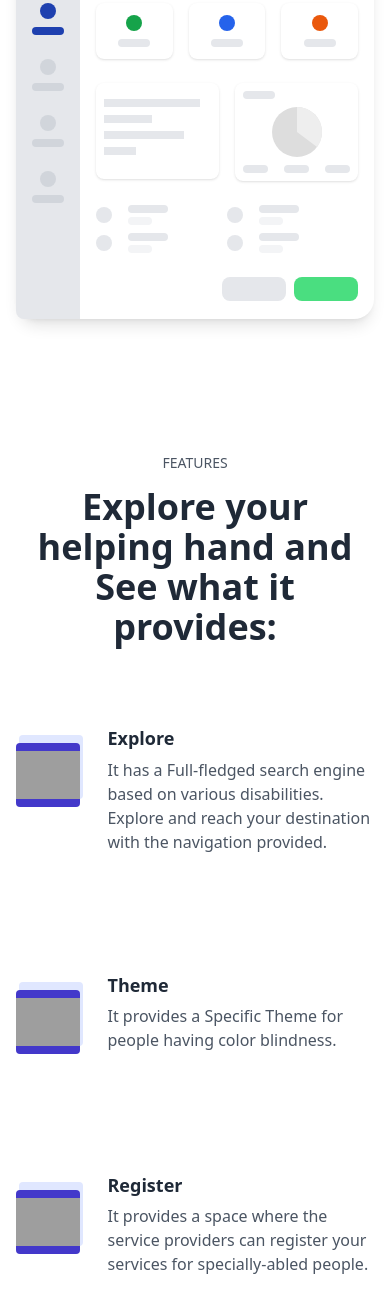
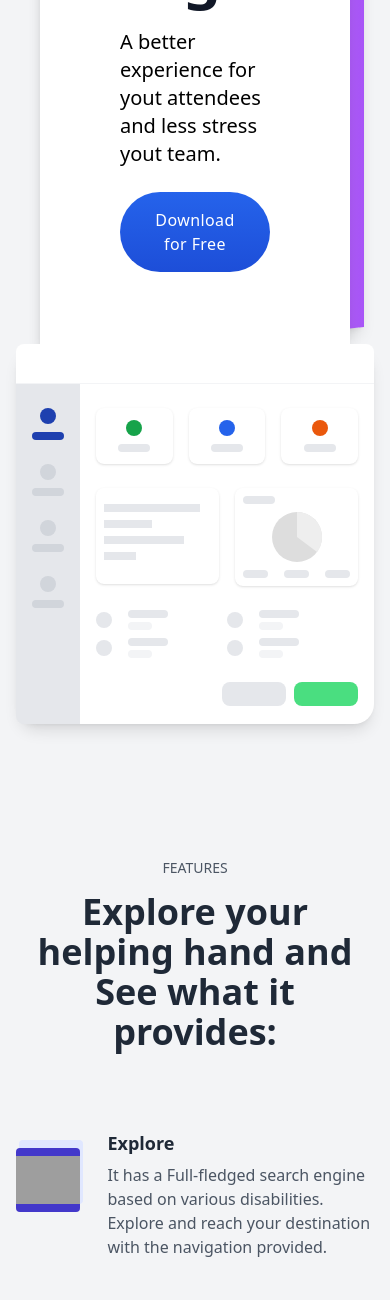
Before and after one commit to RyanWalker277/HelpU, a Django app: page / in a window 390 px wide; the page is wider, and only the part inside the window is pictured. Shown: the part 512-1812 px from the top of that part. Run offline with Django 4.2, Linux system fonts and the light colour scheme; some libraries are stand-ins or nearby versions; grey boxes are pictures that could not be loaded.

Commit message:
changed hero section

```diff
--- a/Templates/index.html
+++ b/Templates/index.html
@@ -17,56 +17,75 @@
         <script src="https://cdnjs.cloudflare.com/ajax/libs/OwlCarousel2/2.0.0-beta.3/owl.carousel.min.js"></script>
     </head>
     <body>
-        <!-- component -->
-        <div class="font-sans bg-white flex flex-col min-h-screen w-full">
-            <div>
-                <div class="px-4 py-4">
-                    <div class="w-full md:max-w-6xl md:mx-auto md:flex md:items-center md:justify-between">
-                        <div>
-                            <a href="/" class="inline-block py-2 text-gray-800 text-2xl font-bold">HelpU.</a>
+        <div class="min-h-screen min-w-full bg-gray-100 flex flex-col justify-center p-10">
+            <div class="relative w-full max-w-full lg:max-w-6xl xl:max-w-screen-2xl mx-auto">
+                <div class="absolute inset-0 -mr-3.5 bg-gradient-to-r from-red-100 to-purple-500 shadow-lg transform -skew-y-6 sm:skew-y-0 sm:rotate-3 sm:rounded-3xl">
                 </div>
-                        <div>
-                            <div class="hidden md:block">
+                <div class="relative bg-white shadow-lg sm:rounded-3xl">
+                    <div class="flex items-center justify-start pt-6 pl-6">
+                        <span class="w-3 h-3 bg-red-400 rounded-full mr-2"></span>
+                        <span class="w-3 h-3 bg-yellow-400 rounded-full mr-2"></span>
+                        <span class="w-3 h-3 bg-green-400 rounded-full mr-2"></span>
+                    </div>
+                    <div class="px-20 py-6">
+                        <!-- nav -->
+                        <div class="flex items-center justify-between">
+                            <div class="flex items-center justify-center">
+                                <a href="/"><div class="flex items-center justify-center text-3xl font-bold text-true-gray-800">HelpU</div></a>
+                                <div class="hidden lg:flex items-center justify-center antialiased lg:ml-20 pt-1">
                                     <a href="#Features"
-                                   class="inline-block py-1 md:py-4 text-gray-600 mr-6 font-bold">Features</a>
+                                       class="flex items-center justify-center mr-10 text-base text-gray-700 text-opacity-90 font-medium tracking-tight hover:text-cool-gray-600 transition duration-150 ease-in-out">
+                                        Features
+                                    </a>
                                     <a href="#Search"
-                                   class="inline-block py-1 md:py-4 text-gray-500 hover:text-gray-600 mr-6">Search</a>
+                                       class="flex items-center justify-center mr-10 text-base text-gray-700 text-opacity-90 font-medium tracking-tight hover:text-cool-gray-600 transition duration-150 ease-in-out">
+                                        Search
+                                    </a>
                                     <a href="#team"
-                                   class="inline-block py-1 md:py-4 text-gray-500 hover:text-gray-600 mr-6">Our Team</a>
+                                       class="flex items-center justify-center mr-10 text-base text-gray-700 text-opacity-90 font-medium tracking-tight hover:text-cool-gray-600 transition duration-150 ease-in-out">
+                                        Our Team
+                                    </a>
                                     <a href="#app"
-                                   class="inline-block py-1 md:py-4 text-gray-500 hover:text-gray-600 mr-6">App</a>
+                                       class="flex items-center justify-center mr-10 text-base text-gray-700 text-opacity-90 font-medium tracking-tight hover:text-cool-gray-600 transition duration-150 ease-in-out">
+                                        App
+                                    </a>
                                     <a href="#Contact"
-                                   class="inline-block py-1 md:py-4 text-gray-500 hover:text-gray-600 mr-6">Contact Us</a>
+                                       class="flex items-center justify-center mr-10 text-base text-gray-700 text-opacity-90 font-medium tracking-tight hover:text-cool-gray-600 transition duration-150 ease-in-out">
+                                        Contact Us
+                                    </a>
                                 </div>
                             </div>
-                        <div class="hidden md:block">
+                            <div class="hidden md:flex items-center justify-center">
                                 <a href="login"
-                               class="inline-block py-1 md:py-4 text-gray-500 hover:text-gray-600 mr-6">Login</a>
-                            <a href="register"
-                               class="inline-block py-2 px-4 text-gray-700 bg-white hover:bg-gray-100 rounded-lg">Sign Up</a>
+                                   class="mr-5 text-lg font-medium text-true-gray-800 hover:text-cool-gray-700 transition duration-150 ease-in-out">Login</a>
+                                <a href = "register">
+                                <button class="px-6 py-3 rounded-3xl font-medium bg-gradient-to-b from-gray-900 to-black text-white outline-none focus:outline-none hover:shadow-md hover:from-true-gray-900 transition duration-200 ease-in-out">
+                                    Sign Up
+                                </button>
+                            </a>
+                            </div>
+                        </div>
+                        <!-- /nav -->
+                        <!-- hero section -->
+                        <div class="lg:2/6 xl:w-2/4 mt-20 lg:mt-40 lg:ml-16 text-left">
+                            <div class="text-6xl font-semibold text-gray-900 leading-none">Bring all your work together</div>
+                            <div class="mt-6 text-xl font-light text-true-gray-500 antialiased">
+                                A better experience for yout attendees and less stress yout team.
+                            </div>
+                            <button class="mt-6 px-8 py-4 rounded-full font-normal tracking-wide bg-gradient-to-b from-blue-600 to-blue-700 text-white outline-none focus:outline-none hover:shadow-lg hover:from-blue-700 transition duration-200 ease-in-out">
+                                Download for Free
+                            </button>
+                        </div>
+                        <div class="mt-12 lg:mt-32 lg:ml-20 text-left">
+                        </div>
+                        <!-- /hero section -->
                     </div>
                 </div>
             </div>
-
-                <!--Hero-->
-            <div class="w-full px-6">
-                <div class="mt-8 relative rounded-lg bg-indigo-700 container mx-auto flex flex-col items-center pt-12 sm:pt-24 pb-24 sm:pb-32 md:pb-48 lg:pb-56 xl:pb-64">
-                   <img class="mr-2 lg:mr-12 mt-2 lg:mt-12 absolute right-0 top-0"  src="https://tuk-cdn.s3.amazonaws.com/can-uploader/center_aligned_with_image-svg2.svg" alt="bg"/>
-                   <img class="ml-2 lg:ml-12 mb-2 lg:mb-12 absolute bottom-0 left-0" src="https://tuk-cdn.s3.amazonaws.com/can-uploader/center_aligned_with_image-svg3.svg" alt="bg"/>
-
-                    <div class="w-11/12 sm:w-2/3 mb-5 sm:mb-10">
-                        <h1 class="text-2xl sm:text-3xl md:text-4xl lg:text-5xl xl:text-6xl text-center text-white font-bold leading-tight">Empowering the ones who never give up</h1>
         </div>
-                </div>
-                <div class="container mx-auto flex justify-center md:-mt-56 -mt-20 sm:-mt-40">
-                    <div class="relative sm:w-2/3 w-11/12">
-                        <img src="https://media.istockphoto.com/vectors/group-diverse-of-people-with-disabilities-work-together-in-office-vector-id1298415912?b=1&k=20&m=1298415912&s=170667a&w=0&h=PekU--qj5XKGUWrq2c4VxmbupvhyvasMcOTmqJE_Gzc=" alt="Sample Page" role="img"  />
-                    </div>
-                </div>
-            </div>
-
-                <!--hero end-->
-
+        <!-- component -->
+        <div class="font-sans bg-gray-100 flex flex-col min-h-screen w-full">
+            <div>
                 <div class="px-4 md:hidden">
                     <div class="-mt-10 max-w-4xl mx-auto bg-white shadow-lg relative z-20"
                          style="border-radius: 20px;">
@@ -234,8 +253,8 @@
                 <p class="text-center p-4 text-gray-600 mt-10">
                 </p>
                 <!--Features-->
-                <div id="Features">
-                    <section class="max-w-8xl mx-auto container bg-white pt-16">
+                <div id="Features" class="bg-gray-100">
+                    <section class="max-w-8xl mx-auto container pt-16">
                         <div>
                             <div role="contentinfo" class="flex items-center flex-col px-4">
                                 <p tabindex="0"
@@ -374,7 +393,7 @@
                 <!--Search End-->
                 <!--Team-->
                 <div id="team">
-                <section class="bg-white">
+                    <section class="bg-gray-100">
                         <div class="container px-6 py-10 mx-auto">
                             <h1 class="text-3xl font-semibold text-center text-gray-800 capitalize lg:text-4xl">
                                 Our Team
@@ -436,7 +455,9 @@
                                                 </path>
                                             </svg>
                                         </a>
-                                    <a href="https://github.com/ananyapunia28" class="mx-2 text-gray-600 " aria-label="Github">
+                                        <a href="https://github.com/ananyapunia28"
+                                           class="mx-2 text-gray-600 "
+                                           aria-label="Github">
                                             <svg class="w-6 h-6 fill-current"
                                                  viewBox="0 0 24 24"
                                                  fill="none"
@@ -655,7 +676,7 @@
                 </div>
                 <!--Testimonial End-->
                 <!-- Contact -->
-                <div id="Contact">
+                <div id="Contact" class="bg-gray-100">
                     <section class="text-gray-600 body-font relative">
                         <div class="container px-5 py-24 mx-auto flex sm:flex-nowrap flex-wrap">
                             <div class="lg:w-2/3 md:w-1/2 rounded-lg overflow-hidden sm:mr-10 p-10 flex items-end justify-start relative">
@@ -668,7 +689,7 @@
                                         marginwidth="0"
                                         scrolling="no"
                                         src="https://www.google.com/maps/embed?pb=!1m18!1m12!1m3!1d3497.900499429062!2d77.49697251508529!3d28.752387582370737!2m3!1f0!2f0!3f0!3m2!1i1024!2i768!4f13.1!3m3!1m2!1s0x390cf471f7307f87%3A0xa4a1095abb33f9ac!2sTBI%20KIET!5e0!3m2!1sen!2sin!4v1646922118347!5m2!1sen!2sin"></iframe>
-                            <div class="bg-white relative flex flex-wrap py-6 rounded shadow-md">
+                                <div class="relative bg-white flex flex-wrap py-6 rounded shadow-md">
                                     <div class="lg:w-1/2 px-6">
                                         <h2 class="title-font font-semibold text-gray-900 tracking-widest text-xs">
                                             ADDRESS
@@ -691,7 +712,7 @@
                                     </div>
                                 </div>
                             </div>
-                        <div class="lg:w-1/3 md:w-1/2 bg-white flex flex-col md:ml-auto w-full md:py-8 mt-8 md:mt-0">
+                            <div class="lg:w-1/3 md:w-1/2 flex flex-col md:ml-auto w-full md:py-8 mt-8 md:mt-0">
                                 <h2 class="text-gray-900 text-lg mb-1 font-medium title-font">
                                     Feedback
                                 </h2>
@@ -735,8 +756,8 @@
                     </section>
                 </div>
                 <!--App-->
-                <div id="app">
-                <div class="p-4 w-full text-center bg-white rounded-lg border shadow-md sm:p-8">
+                <div id="app" class="bg-gray-100">
+                    <div class="p-4 w-full text-center bg-gray-100 rounded-lg border shadow-md sm:p-8">
                         <h3 class="mb-2 text-3xl font-bold text-gray-900 ">
                             HelpU - Your Helping-hand.
                         </h3>
@@ -795,11 +816,9 @@
                 </div>
                 <!--App end-->
                 <!--Footer-->
-                <footer class="p-4 bg-white shadow md:px-6 md:py-8 ">
+                <footer class="p-4 bg-gray-100 shadow md:px-6 md:py-8 ">
                     <div class="sm:flex sm:items-center sm:justify-between">
-                        <a href="/"
-                           target="_blank"
-                           class="flex items-center mb-4 sm:mb-0">
+                        <a href="/" target="_blank" class="flex items-center mb-4 sm:mb-0">
                             <img src="{% static 'HelpU.svg' %}"
                                  class="mr-4 h-10 w-10"
                                  alt="HelpU Logo"/>
```
Also changed, not shown: db.sqlite3. Lines whose indentation alone changed are shown as unchanged.
